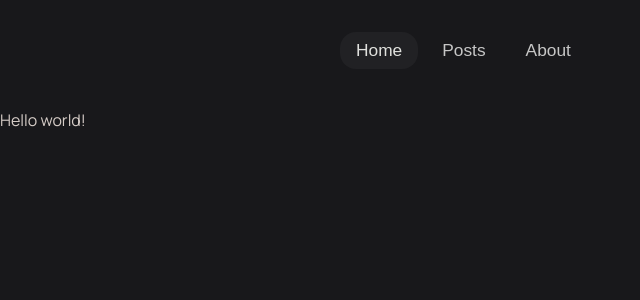
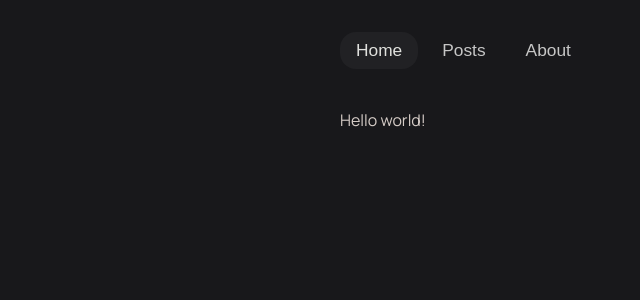
Before and after one commit to emirhalici/personal_page, a React (Vite) app: page / in a window 1280 px wide. Shown: the top 300 px of the page, without its empty margins (0-640 px from the left). Built offline with nearby package versions, Linux system fonts and the light colour scheme; a web font is replaced by a local one.

Commit message:
feat: add fixed width to all pages

```diff
--- a/src/components/Post/Post.css
+++ b/src/components/Post/Post.css
@@ -1,5 +1,6 @@
 .post {
+  text-align: start;
   width: 600px;
+  max-width: 100%;
   margin: auto;
-  text-align: start;
 }
--- a/src/index.css
+++ b/src/index.css
@@ -23,20 +23,6 @@ code {
   font-family: source-code-pro, Menlo, Monaco, Consolas, 'Courier New', monospace;
 }
 
-.app-header {
-  background-color: #333333;
-  color: #e0e1dd;
-  display: flex;
-  flex-direction: column;
-  align-items: center;
-  justify-content: center;
-  font-size: calc(10px + 2vmin);
-  padding-top: 16px;
-  padding-bottom: 16px;
-  margin-bottom: 32px;
-  font-weight: 800;
-}
-
 .row-flex {
   display: flex;
   flex-direction: row;
@@ -47,3 +33,9 @@ code {
 .margin-vertical-medium {
   padding: 16px 0px;
 }
+
+.page-fixed-width-root {
+  width: 600px;
+  max-width: 100%;
+  margin: auto;
+}
--- a/src/pages/AboutPage/AboutPage.tsx
+++ b/src/pages/AboutPage/AboutPage.tsx
@@ -1,5 +1,5 @@
 import './AboutPage.css';
 
 export default function AboutPage() {
-  return <div>About</div>;
+  return <div className='page-fixed-width-root'>About</div>;
 }
--- a/src/pages/HomePage/HomePage.tsx
+++ b/src/pages/HomePage/HomePage.tsx
@@ -1,5 +1,5 @@
 import './HomePage.css';
 
 export default function HomePage() {
-  return <div>Hello world!</div>;
+  return <div className='page-fixed-width-root'>Hello world!</div>;
 }
--- a/src/pages/NoPage/NoPage.tsx
+++ b/src/pages/NoPage/NoPage.tsx
@@ -1,5 +1,5 @@
 import './NoPage.css';
 
 export default function NoPage() {
-  return <div>Page not found</div>;
+  return <div className='page-fixed-width-root'>Page not found</div>;
 }
```
